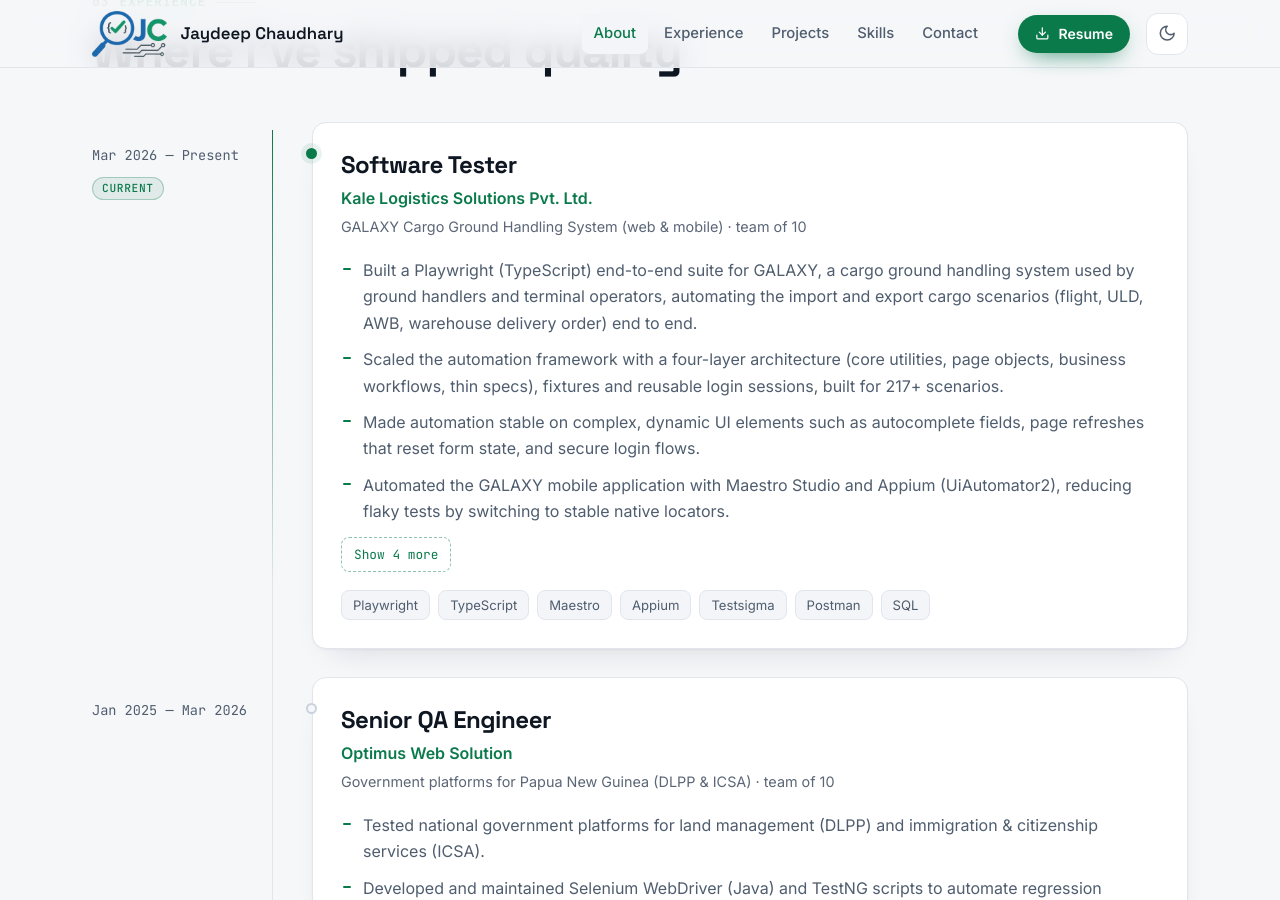
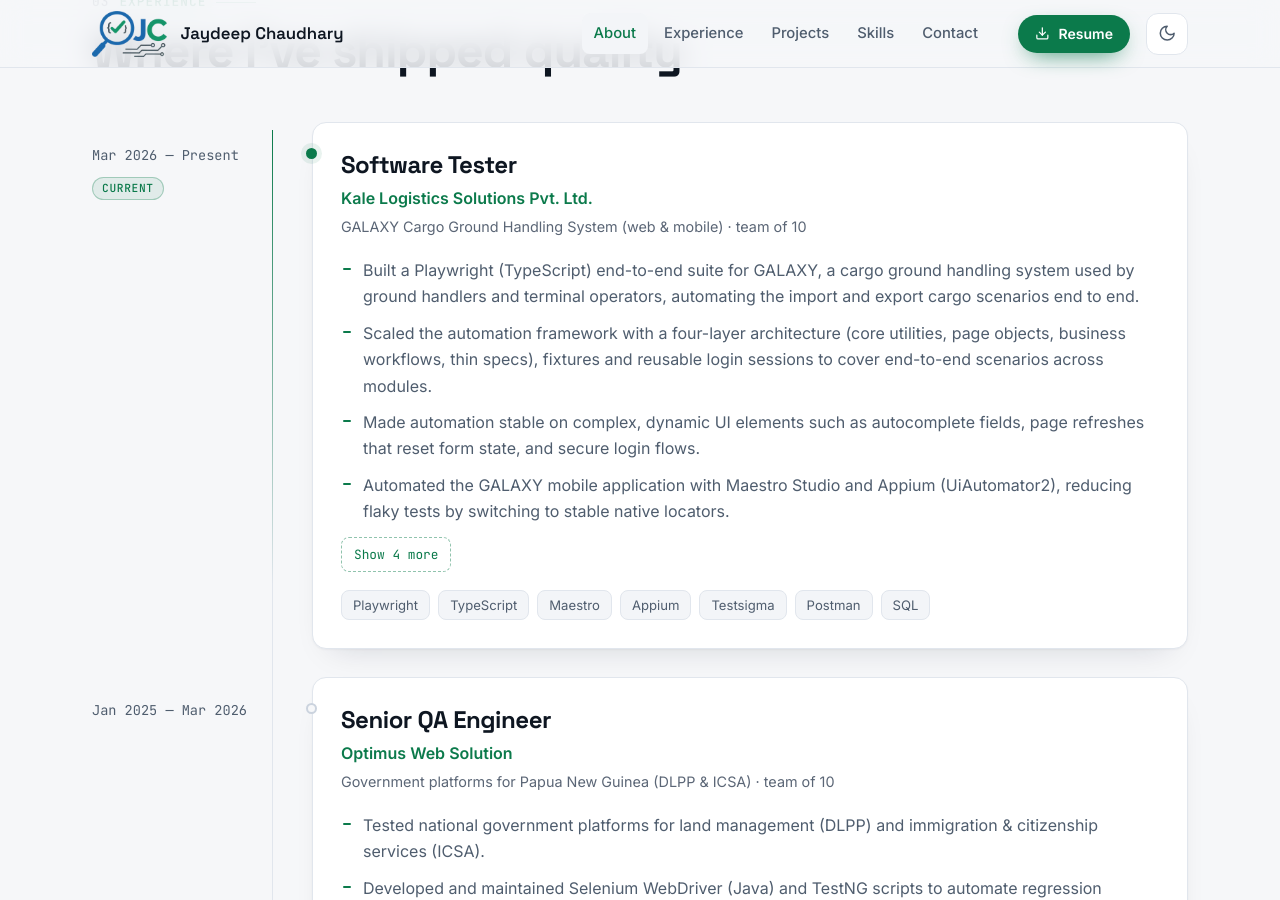
Before and after one commit to JaydeepChaudharyQA/portfolio, a Jekyll site: the page built from index.html, in a window 1280 px wide and 900 px high, scrolled down 2752 px. Built offline with Jekyll 4.4.1, drawn with Linux system fonts in a browser that asks for light colours; some of the changed text lies outside the part shown.

Commit message:
Simplify GALAXY details: remove cargo step list and scenario counts

```diff
--- a/_data/experience.yml
+++ b/_data/experience.yml
@@ -9,8 +9,8 @@
   current: true
   context: GALAXY Cargo Ground Handling System (web & mobile) · team of 10
   highlights:
-    - Built a Playwright (TypeScript) end-to-end suite for GALAXY, a cargo ground handling system used by ground handlers and terminal operators, automating the import and export cargo scenarios (flight, ULD, AWB, warehouse delivery order) end to end.
-    - Scaled the automation framework with a four-layer architecture (core utilities, page objects, business workflows, thin specs), fixtures and reusable login sessions, built for 217+ scenarios.
+    - Built a Playwright (TypeScript) end-to-end suite for GALAXY, a cargo ground handling system used by ground handlers and terminal operators, automating the import and export cargo scenarios end to end.
+    - Scaled the automation framework with a four-layer architecture (core utilities, page objects, business workflows, thin specs), fixtures and reusable login sessions to cover end-to-end scenarios across modules.
     - Made automation stable on complex, dynamic UI elements such as autocomplete fields, page refreshes that reset form state, and secure login flows.
     - Automated the GALAXY mobile application with Maestro Studio and Appium (UiAutomator2), reducing flaky tests by switching to stable native locators.
   more:
--- a/_data/projects.yml
+++ b/_data/projects.yml
@@ -29,17 +29,16 @@
       framework in Playwright + TypeScript.
     contribution: >-
       Automated the import and export cargo scenarios end to end and scaled
-      the automation framework (4-layer architecture, built for 217+
-      scenarios). I also automated the mobile application with Maestro Studio
-      and Appium.
+      the 4-layer automation framework to cover more end-to-end scenarios. I
+      also automated the mobile application with Maestro Studio and Appium.
     layers:
       - { name: Thin test specs,     detail: "readable scenarios, no selectors" }
-      - { name: Business workflows,  detail: "flight · ULD · AWB · delivery order" }
+      - { name: Business workflows,  detail: "import · export · end-to-end flows" }
       - { name: Page objects,        detail: "one class per screen, POM" }
       - { name: Core utilities,      detail: "fixtures · session reuse · test data" }
     metrics:
-      - { value: "10",   label: chained E2E scenarios }
-      - { value: "217+", label: scenarios planned }
+      - { value: "E2E",  label: import & export scenarios }
+      - { value: "4",    label: architecture layers }
       - { value: "2",    label: "platforms: web & mobile" }
     testing: [E2E automation, Regression, Data-driven, Mobile automation]
     tools: [Playwright, TypeScript, Node.js, Maestro, Appium]
```
